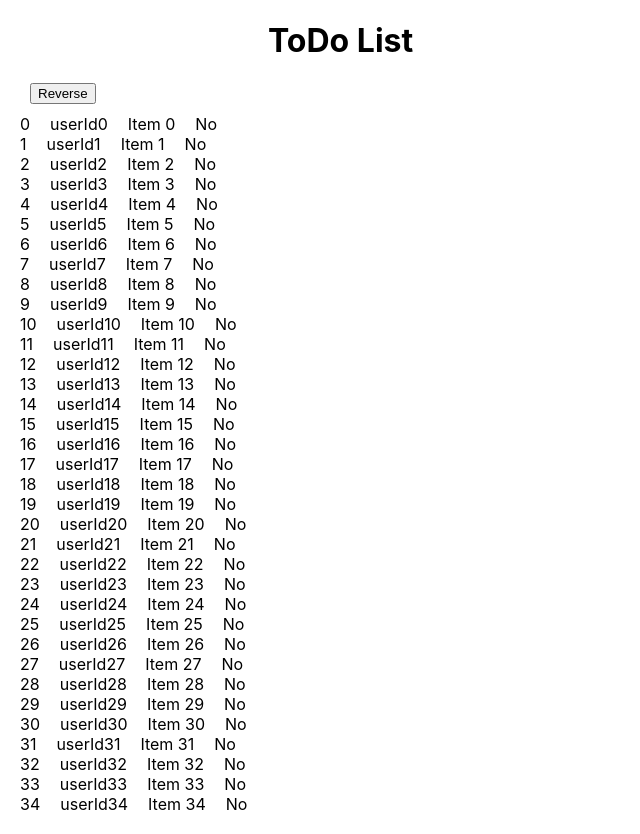
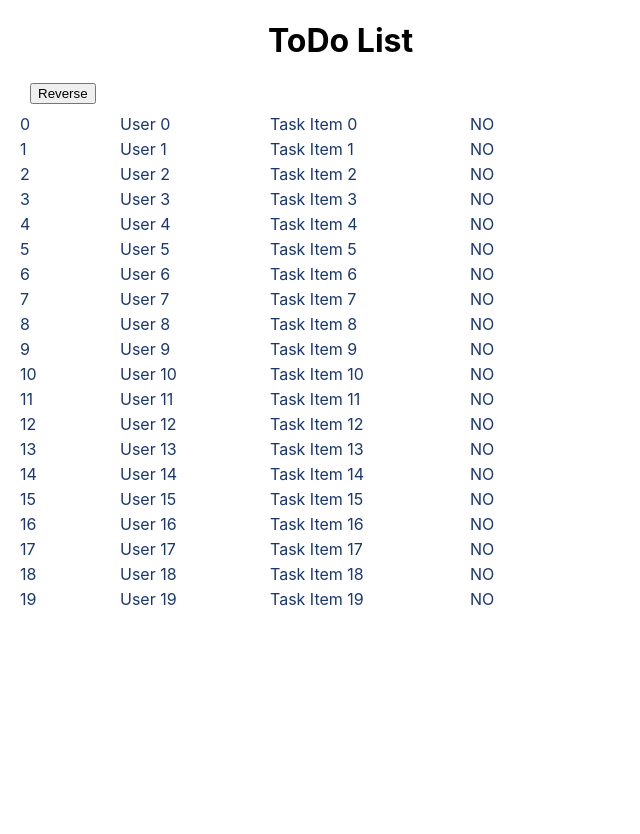
Before and after one commit to jpickard393/pagination, a React (Create React App) app: page / in a window 1280 px wide. Shown: the whole page, without its empty margins (0-640 px from the left). After the commit the page ends 800 px from the top, so only its background shows below. Built offline with nearby package versions, Linux system fonts and the light colour scheme.

Commit message:
better table

```diff
--- a/src/App.css
+++ b/src/App.css
@@ -6,11 +6,6 @@ h1 {
   margin-left:20%;
 }
 
-.column {
-  margin-right:20px;
-  text-align: left;
-}
-
 .buttonContainer {
   margin:10px;
 }
--- a/src/App.js
+++ b/src/App.js
@@ -1,18 +1,20 @@
 
 import React, { useEffect, useState } from "react";
 import {FixedSizeList as List} from "react-window";
+import Row from "./Components/row";
 import './App.css'
 
 const App = () => {
   const [data, setData] = useState([]);
+  const maxRows = 10000;
 
   const generateData = () =>{
     const newTasks = [];
-    for(let i = 0; i <10000; i++){
+    for(let i = 0; i <maxRows; i++){
       const newTask = {
         id:i,
-        userId:'userId' + i,
-        title: 'Item ' + i,
+        userId:'User ' + i,
+        title: 'Task Item ' + i,
         completed:false
       }
       newTasks.push(newTask);
@@ -36,17 +38,15 @@ const App = () => {
       <button onClick={reverse}>Reverse</button>
       </div>
         <List innerElementType="ul"
+        useIsScrolling={true}
         itemCount={data.length}
-        itemSize={20}
-        height={700}
-        width={400}>
+        itemSize={25}
+        height={500}
+        width={1000}>
           {({index, style }) => {
           return (
             <li style={style}>
-              <span className="column">{data[index].id}</span>
-              <span className="column">{data[index].userId}</span>
-              <span className="column">{data[index].title}</span>
-              <span className="column">{data[index].complete ? "Yes" : "No"}</span>
+              <Row item={data[index]}></Row>
             </li>
           );
         }}
--- /dev/null
+++ b/src/Components/row.css
@@ -0,0 +1,21 @@
+.container {
+    display:flex;
+}
+
+.idColumn {
+    width:100px;
+    color:rgb(26, 55, 110);
+    text-align: left;
+  }
+
+.userIdColumn {
+    width:150px;
+    color:rgb(26, 55, 110);
+    text-align: left;
+  }
+
+.titleColumn {
+    width:200px;
+    color:rgb(26, 55, 110);
+    text-align: left;
+  }
--- /dev/null
+++ b/src/Components/row.jsx
@@ -0,0 +1,13 @@
+import "./row.css";
+const Row = ({ item }) => {
+  return (
+    <div className="container">
+      <div className="idColumn">{item.id}</div>
+      <div className="userIdColumn">{item.userId}</div>
+      <div className="titleColumn">{item.title}</div>
+      <div className="idColumn">{item.complete ? "YES" : "NO"}</div>
+    </div>
+  );
+};
+
+export default Row;
```
